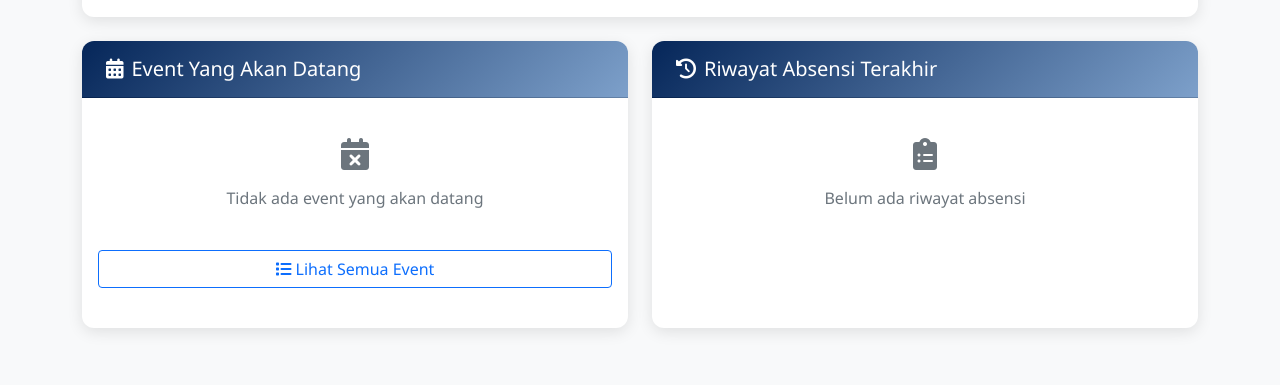
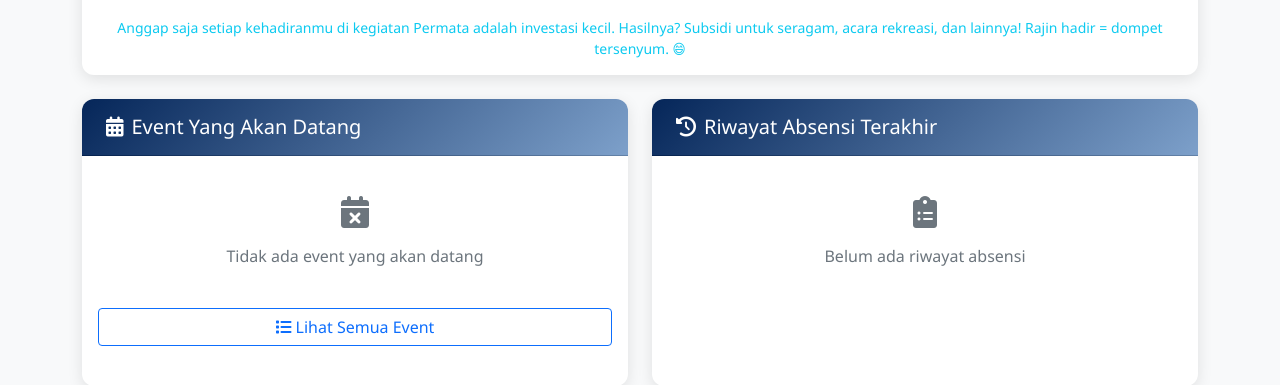
Before and after one commit to RW01TajiPermata/absensi_permata, a Flask app: template templates/user_dashboard.html in a window 1280 px wide. Shown: the part 159-544 px from the top of the page. Run offline with Flask 3, Linux system fonts and the light colour scheme; the template is opened without the code that fills it, so the values that code supplies are empty.

Commit message:
Update user_dashboard.html

```diff
--- a/templates/user_dashboard.html
+++ b/templates/user_dashboard.html
@@ -8,6 +8,12 @@
                 <h2 class="mb-2">Dashboard Anggota</h2>
                 <p class="text-muted mb-0">
                     <i class="fas fa-user-circle me-1"></i>Selamat datang, {{ session.nama_lengkap }}
+                </p>
+
+                </p>
+                <!-- Tambahan teks baru -->
+                <p class="mt-3 mb-0 small text-info">
+                   Anggap saja setiap kehadiranmu di kegiatan Permata adalah investasi kecil. Hasilnya? Subsidi untuk seragam, acara rekreasi, dan lainnya! Rajin hadir = dompet tersenyum. 😄
                 </p>
             </div>
         </div>
@@ -162,4 +168,5 @@
     border-radius: 10px;
 }
 </style>
+
 {% endblock %}
```
